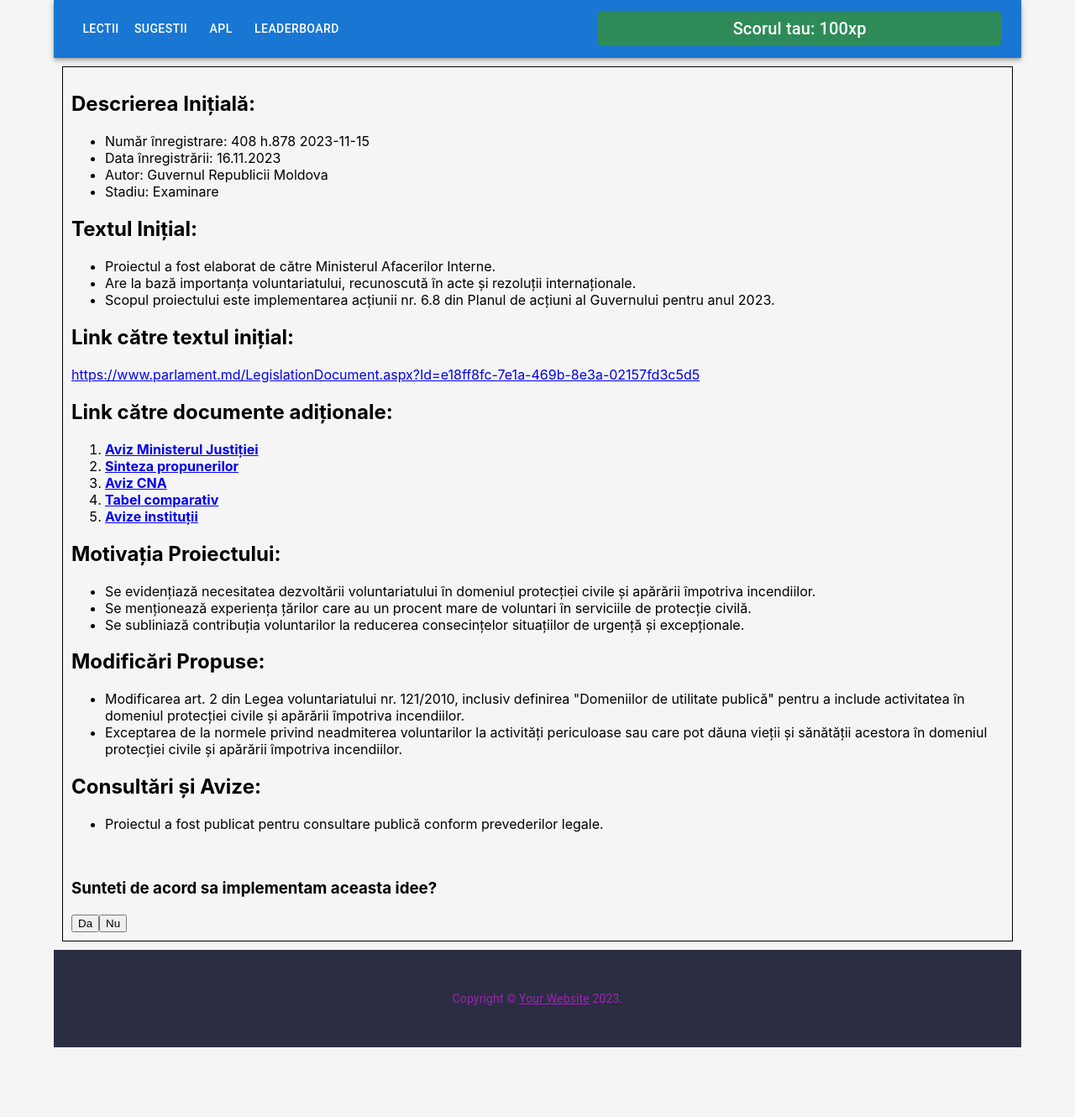
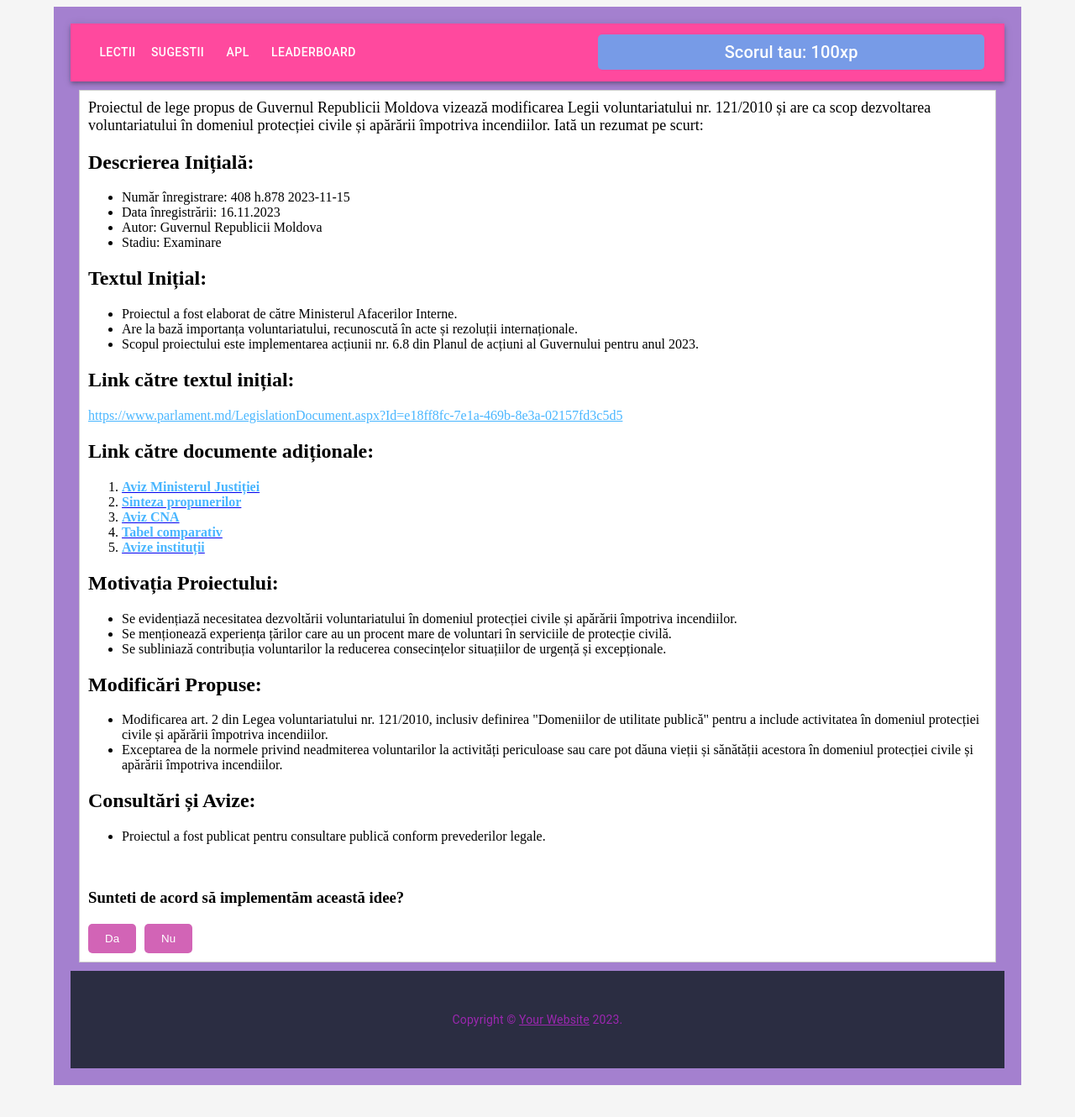
Before and after one commit to nastea19/CodeBreakers, a React (Create React App) app in the folder my-react-app/: page /APL in a window 1280 px wide. Shown: the top 1330 px of the page at 84% size. Built offline with nearby package versions, Linux system fonts and the light colour scheme.

Commit message:
Nastea design apl, sign in&up, navbar

```diff
--- a/my-react-app/src/App.css
+++ b/my-react-app/src/App.css
@@ -66,7 +66,7 @@ body {
   align-items: center;
   padding: 16px;
   font-family: "Libre Baskerville, serif";
-  background-color: #e3aadd;
+  background-color: #779BE7;
   border-radius: 8px; /* Rounded corners */
   box-shadow: 0 0 5px rgba(0, 0, 0, 0.2); /* Box shadow */
   max-width: 300px; /* Maximum width */
@@ -75,14 +75,17 @@ body {
   margin-top: 20px; /* Add margin at the top */
 }
 
+input[type="firstName"],
 input[type="text"],
 input[type="email"],
 input[type="password"],
 input[type="number"],
+input[type="country"],
+input[type="domainOfWork"],
 .text-input {
   margin-bottom: 10px;
   border-radius: 8px;
-  background-color: #f4e7fb;
+  /* background-color: #A480CF; */
   padding: 8px;
   box-shadow: 0 0 5px rgba(0, 0, 0, 0.2);
   margin-left: 20px;
@@ -97,7 +100,7 @@ label {
 .text-input {
   margin-bottom: 10px; /* Add some margin at the bottom of input elements */
   border-radius: 8px; /* Make the input fields slightly rounder */
-  background-color: #f4e7fb; /* Add a background color */
+  background-color: #A480CF; /* Add a background color */
   padding: 8px; /* Add padding to the input fields */
   box-shadow: 0 0 5px rgba(0, 0, 0, 0.2); /* Add a box shadow */
   margin-left: 20px;
@@ -120,40 +123,14 @@ button[type="submit"] {
 }
 
 button[type="submit"]:hover {
-  background-color: #c8a8e9; /* Change the background color on hover */
+  background-color: #A480CF; /* Change the background color on hover */
 }
 
 .input-pair {
   display: flex;
   flex-direction: column;
 }
-/*
-.input-column {
-  margin-bottom: 10px;
-} */
 
-.bookcard {
-  display: flex;
-  justify-content: space-between;
-  flex-direction: row; /* Set to "row" for horizontal line */
-  align-items: stretch; /* Add this line to make all items have the same height */
-  font-family: "Libre Baskerville, serif";
-  margin: 30px; /* Add margin for space between items */
-  background-color: #e3aadd;
-}
-
-.bookcardspacing {
-  margin: 7px;
-  /* background-color: #F3DCDC; */
-}
-
-.h2 {
-  text-align: center;
-}
-
-.BookCard {
-  background-color: #f3dcdc;
-}
 label {
   display: block;
   margin-bottom: 5px;
@@ -179,13 +156,12 @@ input {
   outline: none;
 }
 
-.h1Col {
-  color: #0066cc;
-  text-align: center;
-}
 .navBar {
   text-align: center;
+  background-color: #FF499E !important;
 }
+
+
 
 .leaderboard-container {
   background-color: #f0f0f0;
@@ -230,3 +206,83 @@ input {
 .score {
   color: #888;
 }
+
+
+/* Modify the existing CSS code */
+
+.select-container {
+  position: relative;
+}
+
+.custom-select {
+  padding: 8px;
+  border: 1px solid #ccc;
+  border-radius: 5px;
+  background-color: #fff;
+  color: #333;
+  outline: none;
+}
+
+.custom-select-country {
+  /* Add these styles for the Country select */
+  padding: 8px;
+  border: 1px solid #ccc;
+  border-radius: 5px;
+  background-color: #fff;
+  color: #333;
+  outline: none;
+}
+
+.custom-select-domain {
+  /* Add these styles for the Domain of Work select */
+  padding: 8px;
+  border: 1px solid #ccc;
+  border-radius: 5px;
+  background-color: #fff;
+  color: #333;
+  outline: none;
+}
+
+.apl-container {
+  background-color: #a480cf; /* Use the color #A480CF for the container background */
+  padding: 20px;
+  color: black; /* Set text color to white */
+}
+
+.apl-content {
+  border: 1px solid #ccc;
+  padding: 10px;
+  margin: 10px;
+  background-color: #fff; /* Set background color for the content */
+}
+
+.apl-description {
+  font-size: 18px;
+  margin-bottom: 20px;
+}
+
+.apl-buttons {
+  margin-top: 20px;
+}
+
+.apl-buttons button {
+  background-color: #d264b6; /* Use the color #D264B6 for button background */
+  color: #fff; /* Set text color to white */
+  padding: 10px 20px;
+  margin-right: 10px;
+  border: none;
+  cursor: pointer;
+  border-radius: 5px;
+}
+
+.apl-buttons button:last-child {
+  margin-right: 0;
+}
+
+.apl-buttons button:hover {
+  background-color: #a480cf;
+}
+
+.apl-links {
+  color: #49B6FF;
+}
--- a/my-react-app/src/App.tsx
+++ b/my-react-app/src/App.tsx
@@ -5,6 +5,7 @@ import { BrowserRouter as Router, Route, Routes } from "react-router-dom";
 import { ToastContainer } from "react-toastify";
 import "react-toastify/dist/ReactToastify.css";
 import APL from "./components/apl";
+import "./App.css";
 
 import Routing from "./components/Routing";
 import Quiz from "./components/test";
--- a/my-react-app/src/components/Routing.tsx
+++ b/my-react-app/src/components/Routing.tsx
@@ -17,7 +17,7 @@ function Routing() {
         <Route path="/signIn" element={<SignIn />} />
         <Route path="/signUp" element={<SignUp />} />
         <Route path="/firstPage" element={<FirstPage />} />
-        <Route path="/Lectii" element={<Quiz />} />
+        <Route path="/Quiz" element={<Quiz />} />
         <Route path="/Sugestii" element={<CommentsSection />} />
         <Route path="/APL" element={<APL />} />
         <Route path="/leaderboard" element={<Leaderboard />} />
--- a/my-react-app/src/components/apl.tsx
+++ b/my-react-app/src/components/apl.tsx
@@ -10,11 +10,12 @@ const APL: React.FC = () => {
   };
 
   return (
-    <div>
+    <div className="apl-container">
       <NavBar />
-      <div
-        style={{ border: "1px solid black", padding: "10px", margin: "10px" }}
-      >
+      <div className="apl-content">
+        <div className="apl-description">
+          Proiectul de lege propus de Guvernul Republicii Moldova vizează modificarea Legii voluntariatului nr. 121/2010 și are ca scop dezvoltarea voluntariatului în domeniul protecției civile și apărării împotriva incendiilor. Iată un rezumat pe scurt:
+        </div>
         <h2>Descrierea Inițială:</h2>
         <ul>
           <li>Număr înregistrare: 408 h.878 2023-11-15</li>
@@ -39,7 +40,7 @@ const APL: React.FC = () => {
         </ul>
 
         <h2>Link către textul inițial:</h2>
-        <a href="https://www.parlament.md/LegislationDocument.aspx?Id=e18ff8fc-7e1a-469b-8e3a-02157fd3c5d5">
+        <a href="https://www.parlament.md/LegislationDocument.aspx?Id=e18ff8fc-7e1a-469b-8e3a-02157fd3c5d5" className="apl-links">
           https://www.parlament.md/LegislationDocument.aspx?Id=e18ff8fc-7e1a-469b-8e3a-02157fd3c5d5
         </a>
 
@@ -47,27 +48,27 @@ const APL: React.FC = () => {
         <ol>
           <li>
             <a href="https://www.parlament.md/LegislationDocument.aspx?Id=450e8dc8-60bb-40f3-896c-0096b9219cfb">
-              <strong>Aviz Ministerul Justiției</strong>
+              <strong className="apl-links">Aviz Ministerul Justiției</strong>
             </a>
           </li>
           <li>
             <a href="https://www.parlament.md/LegislationDocument.aspx?Id=ac83356f-9e8d-44e5-b89f-8a2068c5b211">
-              <strong>Sinteza propunerilor</strong>
+              <strong className="apl-links">Sinteza propunerilor</strong>
             </a>
           </li>
           <li>
             <a href="https://www.parlament.md/LegislationDocument.aspx?Id=b13c7a49-896a-46aa-a189-be7534d5b486">
-              <strong>Aviz CNA</strong>
+              <strong className="apl-links">Aviz CNA</strong>
             </a>
           </li>
           <li>
             <a href="https://www.parlament.md/LegislationDocument.aspx?Id=c99e4ffc-4e72-4b7f-a3ec-daafb2d41a42">
-              <strong>Tabel comparativ</strong>
+              <strong className="apl-links">Tabel comparativ</strong>
             </a>
           </li>
           <li>
             <a href="https://www.parlament.md/LegislationDocument.aspx?Id=08136287-2878-4a45-9211-e24c77bba852">
-              <strong>Avize instituții</strong>
+              <strong className="apl-links">Avize instituții</strong>
             </a>
           </li>
         </ol>
@@ -112,8 +113,8 @@ const APL: React.FC = () => {
           </li>
         </ul>
         <br />
-        <h3>Sunteti de acord sa implementam aceasta idee?</h3>
-        <div>
+        <h3>Sunteti de acord să implementăm această idee?</h3>
+        <div className="apl-buttons">
           <button onClick={() => handleButtonClick(1, "Da")}>Da</button>
           <button onClick={() => handleButtonClick(1, "No")}>Nu</button>
         </div>
--- a/my-react-app/src/components/auth-services.tsx
+++ b/my-react-app/src/components/auth-services.tsx
@@ -9,6 +9,7 @@ export interface User {
     gender: string;
     age: number;
     country: string;
+    domainOfWork: string,
   }
 
   const USERS_STORAGE_KEY = "users"; // Define a storage key for your users data
--- a/my-react-app/src/components/navbar.tsx
+++ b/my-react-app/src/components/navbar.tsx
@@ -82,7 +82,7 @@ function NavBar() {
             sx={{
               flexGrow: 1,
               textAlign: 'center',
-              backgroundColor: '#2E8B57', // Set the background color (here, a shade of green)
+              backgroundColor: '#779BE7', // Set the background color (here, a shade of green)
               borderRadius: '5px', // Rounded corners
               padding: '5px 10px', // Adjust padding for better visibility
             }}
--- a/my-react-app/src/components/sign-in.tsx
+++ b/my-react-app/src/components/sign-in.tsx
@@ -22,7 +22,7 @@ function SignIn() {
 
     const isLoginSuccess = loginUser(data.email, data.password);
     if (isLoginSuccess) {
-      navigate("/");
+      navigate("/leaderboard");
       toast.success("Signed in successfully", {
         position: "top-right",
         autoClose: 3000,
--- a/my-react-app/src/components/sign-up.tsx
+++ b/my-react-app/src/components/sign-up.tsx
@@ -1,6 +1,6 @@
 import React from "react";
 import "../App.css";
-import { useForm, Controller } from "react-hook-form";
+import { useForm, Controller , SubmitHandler } from "react-hook-form";
 import { useNavigate } from "react-router-dom";
 import { toast } from "react-toastify";
 import "react-toastify/dist/ReactToastify.css";
@@ -24,7 +24,7 @@ function SignUp() {
   const { handleSubmit, control, formState } = useForm<FormData>();
   const navigate = useNavigate();
 
-  const onSubmit = (data: FormData) => {
+  const onSubmit: SubmitHandler<FormData> = (data) => {
     const user: User = {
         id: 0,
         firstName: data.firstName,
@@ -33,12 +33,13 @@ function SignUp() {
         password: data.password,
         gender: data.gender,
         age: data.age,
-        country: data.country
+        country: data.country,
+        domainOfWork: data.domainOfWork,
     };
     const isRegisterSuccess = registerUser(user);
     if (isRegisterSuccess) {
       toast.success("Signed up successfully");
-      navigate("/sign-in");
+      navigate("/Quiz");
     } else {
       toast.error("User with this email already exist");
     }
@@ -103,7 +104,6 @@ function SignUp() {
 
         <div>
             <label>Country</label>
-            // ...
 
 <Controller
   name="country"
@@ -112,7 +112,7 @@ function SignUp() {
   rules={validationRules.country}
   render={({ field }) => (
     <div className="select-container">
-      <select {...field} className="custom-select">
+      <select {...field} className="custom-select-country">
         <option value="">Select</option>
         <option value="albania">Albania</option>
         <option value="andorra">Andorra</option>
@@ -167,7 +167,6 @@ function SignUp() {
     </div>
   )}
 />
-// ...
 
         </div>
 
@@ -180,7 +179,7 @@ function SignUp() {
             rules={validationRules.domainOfWork}
             render={({ field }) => (
             <div className="select-container">
-                <select {...field} className="custom-select">
+                <select {...field} className="custom-select-domain">
                 <option value="">Select</option>
                 <option value="it">Information Technology (IT)</option>
                 <option value="medicine">Healthcare and Medicine</option>
--- a/my-react-app/src/index.css
+++ b/my-react-app/src/index.css
@@ -1,4 +1,4 @@
-body {
+/* body {
   margin: 0;
   font-family: -apple-system, BlinkMacSystemFont, 'Segoe UI', 'Roboto', 'Oxygen',
     'Ubuntu', 'Cantarell', 'Fira Sans', 'Droid Sans', 'Helvetica Neue',
@@ -10,4 +10,4 @@ body {
 code {
   font-family: source-code-pro, Menlo, Monaco, Consolas, 'Courier New',
     monospace;
-}
+} */
```
